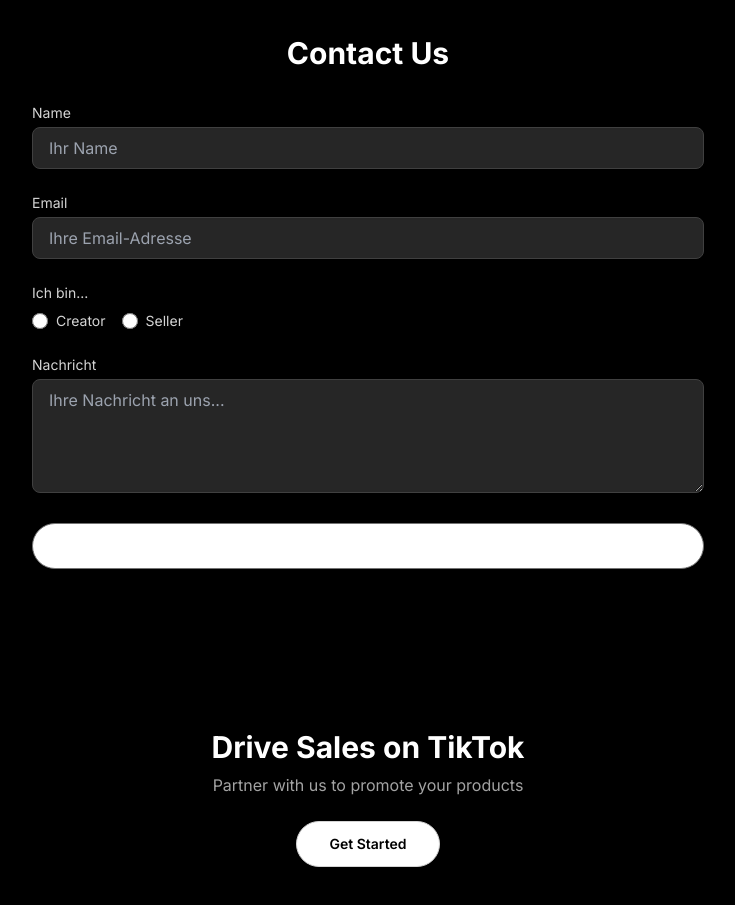
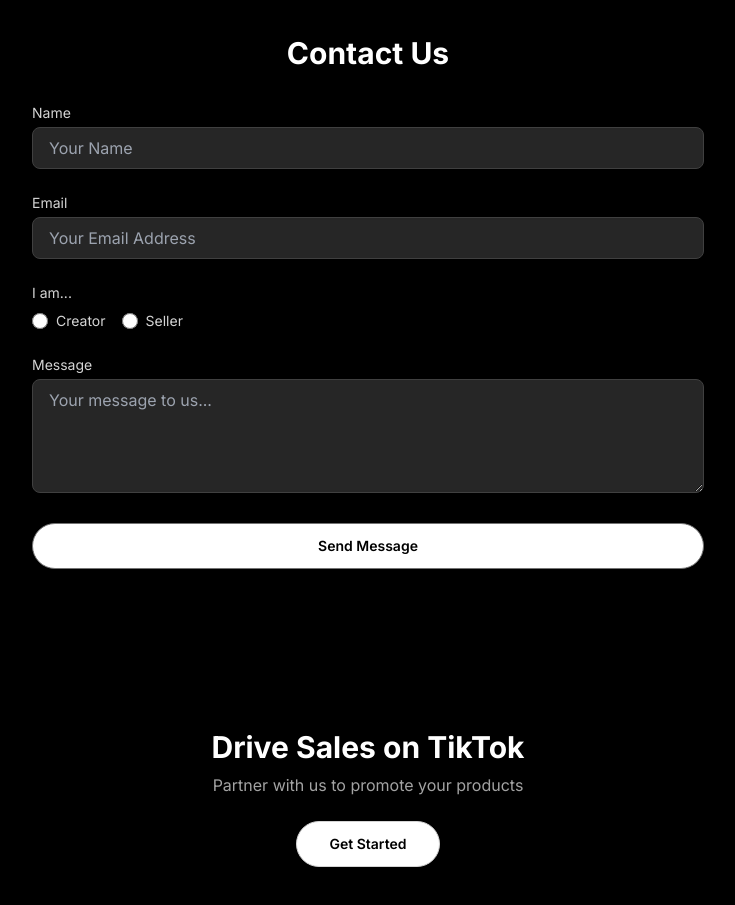
Before and after one commit to aircrack-ng-debug/mmsolutions, a React (Vite) app: page / in a window 1280 px wide. Shown: the part 3220-4125 px from the top of the page, without its empty margins (272-1007 px from the left). Built offline with nearby package versions, Linux system fonts and the light colour scheme.

Commit message:
updated Comment Section to Englisch

```diff
--- a/src/App.jsx
+++ b/src/App.jsx
@@ -13,10 +13,10 @@
 import creatorPartnershipUrlLocal from './images/fair&supportive.png'; // Beachte den Dateinamen "fair&supportive.png"
 
 
-// Button Komponente - Überarbeitet mit neuem Stil und responsiven Padding/Textgrößen
+// Button Komponente - Überarbeitet: text-white aus Basis-Styles entfernt für bessere Überschreibbarkeit
 const Button = ({ className, children, ...props }) => (
     <button
-        className={`px-6 py-2.5 text-sm sm:px-8 sm:py-3 rounded-full font-semibold transition duration-300 ease-in-out transform hover:scale-105 focus:outline-none focus:ring-2 focus:ring-offset-2 focus:ring-cyan-500 bg-transparent border border-neutral-500 text-white hover:bg-neutral-800 hover:border-neutral-400 ${className}`}
+        className={`px-6 py-2.5 text-sm sm:px-8 sm:py-3 rounded-full font-semibold transition duration-300 ease-in-out transform hover:scale-105 focus:outline-none focus:ring-2 focus:ring-offset-2 focus:ring-cyan-500 bg-transparent border border-neutral-500 hover:bg-neutral-800 hover:border-neutral-400 ${className}`} // text-white hier entfernt
         {...props}
     >
         {children}
@@ -175,12 +175,12 @@
                 }, 3000);
             } else {
                 const errorData = await response.json();
-                const errorMessage = errorData.errors ? errorData.errors.map(err => err.message).join(', ') : 'Unbekannter Fehler.';
+                const errorMessage = errorData.errors ? errorData.errors.map(err => err.message).join(', ') : 'Unknown error.';
                 throw new Error(errorMessage);
             }
         } catch (error) {
             setSubmissionStatus('error');
-            console.error("Fehler beim Senden des Formulars:", error);
+            console.error("Error submitting form:", error);
             setTimeout(() => {
                 setSubmissionStatus(null);
             }, 5000);
@@ -370,8 +370,8 @@
                                 className="w-full max-w-[160px] sm:max-w-[200px] md:max-w-none mx-auto rounded-lg md:w-3/4 lg:w-full" // max-w für mobile angepasst
                                 onError={(e) => {
                                     e.target.onerror = null;
-                                    e.target.src = "https://placehold.co/600x400/171717/525252?text=Leistungs-Grafik";
-                                    e.target.alt = "Platzhalter für Leistungs-Grafik";
+                                    e.target.src = "https://placehold.co/600x400/171717/525252?text=Performance+Graphic";
+                                    e.target.alt = "Placeholder for Performance Graphic";
                                 }}
                             />
                         </div>
@@ -418,8 +418,8 @@
                                 className="w-full max-w-[160px] sm:max-w-[200px] md:max-w-none mx-auto rounded-lg md:w-3/4 lg:w-full" // max-w für mobile angepasst
                                 onError={(e) => {
                                     e.target.onerror = null;
-                                    e.target.src = "https://placehold.co/600x400/171717/525252?text=TikTok+Shop+Grafik";
-                                    e.target.alt = "Platzhalter für TikTok Shop Grafik";
+                                    e.target.src = "https://placehold.co/600x400/171717/525252?text=TikTok+Shop+Graphic";
+                                    e.target.alt = "Placeholder for TikTok Shop Graphic";
                                 }}
                             />
                         </div>
@@ -465,8 +465,8 @@
                                 className="w-full max-w-[160px] sm:max-w-[200px] md:max-w-none mx-auto rounded-lg md:w-3/4 lg:w-full" // max-w für mobile angepasst
                                 onError={(e) => {
                                     e.target.onerror = null;
-                                    e.target.src = "https://placehold.co/600x400/171717/525252?text=Creator-Grafik";
-                                    e.target.alt = "Platzhalter für Creator-Grafik";
+                                    e.target.src = "https://placehold.co/600x400/171717/525252?text=Creator+Graphic";
+                                    e.target.alt = "Placeholder for Creator Graphic";
                                 }}
                             />
                         </div>
@@ -532,7 +532,7 @@
                                         value={formData.name}
                                         onChange={handleInputChange}
                                         className="w-full px-4 py-2 bg-neutral-800 border border-neutral-700 rounded-lg focus:ring-cyan-500 focus:border-cyan-500 disabled:opacity-50 disabled:cursor-not-allowed"
-                                        placeholder="Ihr Name"
+                                        placeholder="Your Name"
                                         disabled={submissionStatus === 'submitting'}
                                     />
                                 </div>
@@ -548,14 +548,14 @@
                                         value={formData.email}
                                         onChange={handleInputChange}
                                         className="w-full px-4 py-2 bg-neutral-800 border border-neutral-700 rounded-lg focus:ring-cyan-500 focus:border-cyan-500 disabled:opacity-50 disabled:cursor-not-allowed"
-                                        placeholder="Ihre Email-Adresse"
+                                        placeholder="Your Email Address"
                                         disabled={submissionStatus === 'submitting'}
                                     />
                                 </div>
 
                                 {/* User Type (Radio Buttons) */}
                                 <fieldset disabled={submissionStatus === 'submitting'} className="disabled:opacity-50 disabled:cursor-not-allowed">
-                                    <legend className="block text-sm font-medium text-neutral-300 mb-2">Ich bin...</legend>
+                                    <legend className="block text-sm font-medium text-neutral-300 mb-2">I am...</legend>
                                     <div className="flex items-center space-x-4">
                                         <div className="flex items-center">
                                             <input
@@ -596,7 +596,7 @@
                                             value={formData.tiktokHandle}
                                             onChange={handleInputChange}
                                             className="w-full px-4 py-2 bg-neutral-800 border border-neutral-700 rounded-lg focus:ring-cyan-500 focus:border-cyan-500 disabled:opacity-50 disabled:cursor-not-allowed"
-                                            placeholder="Ihr TikTok @ Name"
+                                            placeholder="Your TikTok @ Handle"
                                             disabled={submissionStatus === 'submitting'}
                                         />
                                     </div>
@@ -605,7 +605,7 @@
                                 {/* Conditional Field: TikTok Handle or Website (for Seller) */}
                                 {formData.userType === 'seller' && (
                                     <div>
-                                        <label htmlFor="websiteOrTiktok" className="block text-sm font-medium text-neutral-300 mb-1">TikTok @ oder Website</label>
+                                        <label htmlFor="websiteOrTiktok" className="block text-sm font-medium text-neutral-300 mb-1">TikTok @ or Website</label>
                                         <input
                                             type="text"
                                             name="websiteOrTiktok"
@@ -614,7 +614,7 @@
                                             value={formData.websiteOrTiktok}
                                             onChange={handleInputChange}
                                             className="w-full px-4 py-2 bg-neutral-800 border border-neutral-700 rounded-lg focus:ring-cyan-500 focus:border-cyan-500 disabled:opacity-50 disabled:cursor-not-allowed"
-                                            placeholder="Ihr TikTok @ oder Ihre Website URL"
+                                            placeholder="Your TikTok @ or Website URL"
                                             disabled={submissionStatus === 'submitting'}
                                         />
                                     </div>
@@ -622,7 +622,7 @@
 
                                 {/* Message */}
                                 <div>
-                                    <label htmlFor="message" className="block text-sm font-medium text-neutral-300 mb-1">Nachricht</label>
+                                    <label htmlFor="message" className="block text-sm font-medium text-neutral-300 mb-1">Message</label>
                                     <textarea
                                         name="message"
                                         id="message"
@@ -631,23 +631,23 @@
                                         value={formData.message}
                                         onChange={handleInputChange}
                                         className="w-full px-4 py-2 bg-neutral-800 border border-neutral-700 rounded-lg focus:ring-cyan-500 focus:border-cyan-500 disabled:opacity-50 disabled:cursor-not-allowed"
-                                        placeholder="Ihre Nachricht an uns..."
+                                        placeholder="Your message to us..."
                                         disabled={submissionStatus === 'submitting'}
                                     />
                                 </div>
 
-                                {/* Submit Button - Beibehaltung des soliden Hintergrunds für bessere Lesbarkeit, aber responsive Padding/Textgröße */}
+                                {/* Submit Button - Klassen für Textfarbe und Hintergrund sind hier definiert */}
                                 <div>
                                     <Button
                                         type="submit"
-                                        className={`w-full bg-white text-black hover:bg-neutral-200 border-neutral-300 hover:border-neutral-400 font-semibold ${submissionStatus === 'submitting' ? 'opacity-50 cursor-not-allowed' : ''}`}
+                                        className={`w-full bg-white text-black hover:bg-neutral-600 hover:text-white border-neutral-300 hover:border-neutral-400 font-semibold ${submissionStatus === 'submitting' ? 'opacity-50 cursor-not-allowed' : ''}`}
                                         disabled={submissionStatus === 'submitting'}
                                     >
-                                        {submissionStatus === 'submitting' ? 'Senden...' : 'Nachricht Senden'}
+                                        {submissionStatus === 'submitting' ? 'Sending...' : 'Send Message'}
                                     </Button>
                                 </div>
                                 {/* Fehlermeldung im UI anzeigen */}
-                                {submissionStatus === 'error' && <p className="text-red-500 text-center mt-4">Fehler beim Senden der Nachricht. Bitte versuchen Sie es erneut.</p>}
+                                {submissionStatus === 'error' && <p className="text-red-500 text-center mt-4">Error sending message. Please try again.</p>}
                             </form>
                         )}
                     </div>
```
